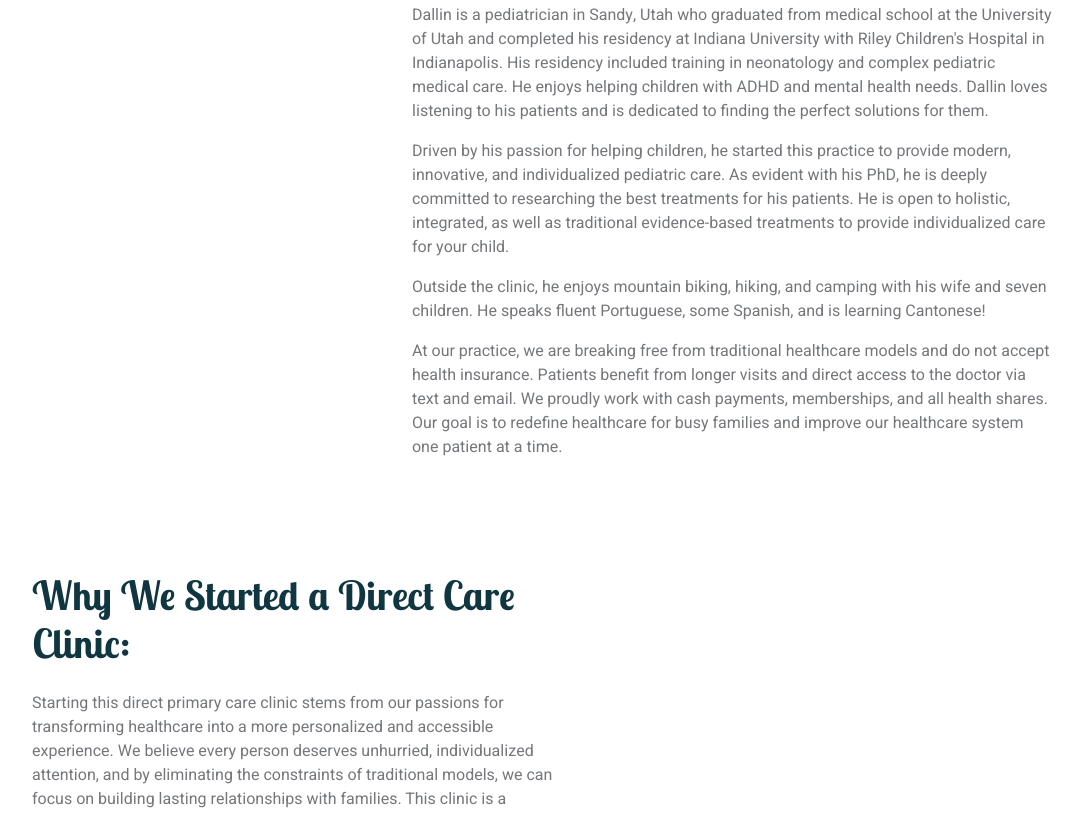
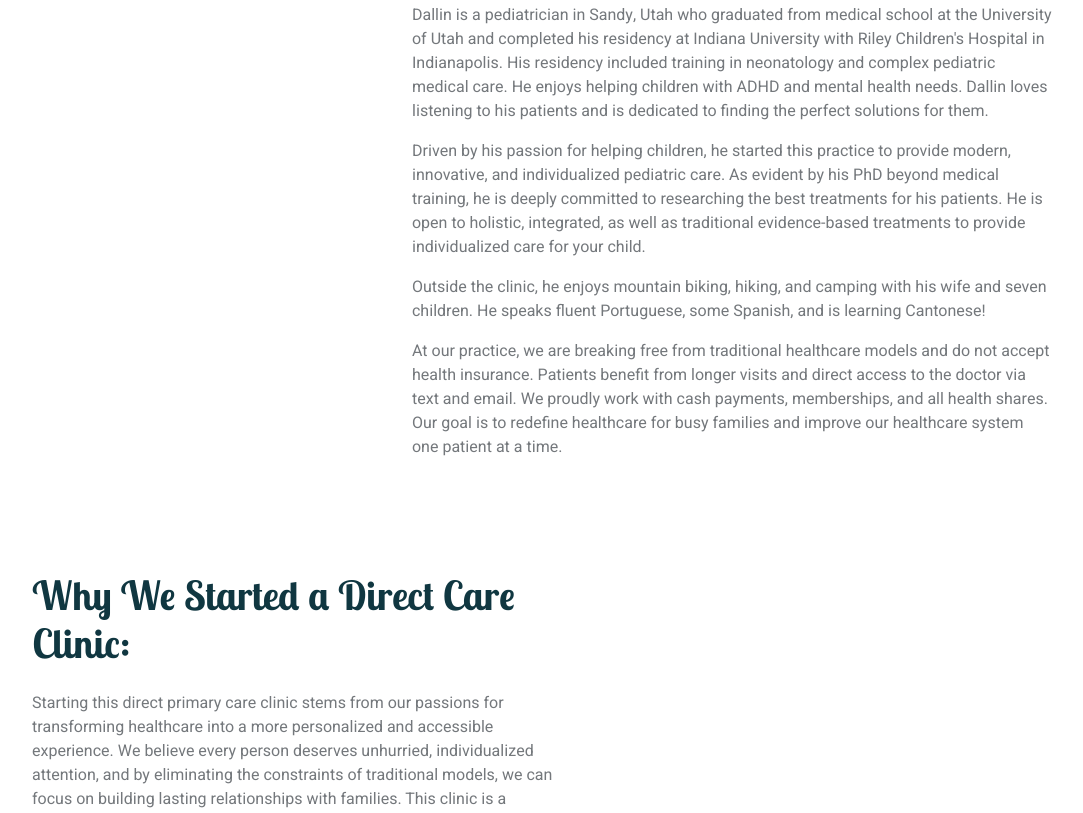
Before and after one commit to DirectCarePeds/directcare-intern-footer-test, a plain HTML site: page about.html in a window 1280 px wide. Shown: the part 727-1540 px from the top of the page, without its empty margins (50-1133 px from the left). Drawn offline with nearby package versions, Linux system fonts and the light colour scheme.

Commit message:
fixed bio phd

```diff
--- a/about.html
+++ b/about.html
@@ -152,7 +152,7 @@
                             Dallin is a pediatrician in Sandy, Utah who graduated from medical school at the University of Utah and completed his residency at Indiana University with Riley Children's Hospital in Indianapolis. His residency included training in neonatology and complex pediatric medical care. He enjoys helping children with ADHD and mental health needs. Dallin loves listening to his patients and is dedicated to finding the perfect solutions for them.
                         </p>
                         <p>
-                            Driven by his passion for helping children, he started this practice to provide modern, innovative, and individualized pediatric care. As evident with his PhD, he is deeply committed to researching the best treatments for his patients. He is open to holistic, integrated, as well as traditional evidence-based treatments to provide individualized care for your child.
+                            Driven by his passion for helping children, he started this practice to provide modern, innovative, and individualized pediatric care. As evident by his PhD beyond medical training, he is deeply committed to researching the best treatments for his patients. He is open to holistic, integrated, as well as traditional evidence-based treatments to provide individualized care for your child.
                         </p>
                         <p>
                             Outside the clinic, he enjoys mountain biking, hiking, and camping with his wife and seven children. He speaks fluent Portuguese, some Spanish, and is learning Cantonese!
```
